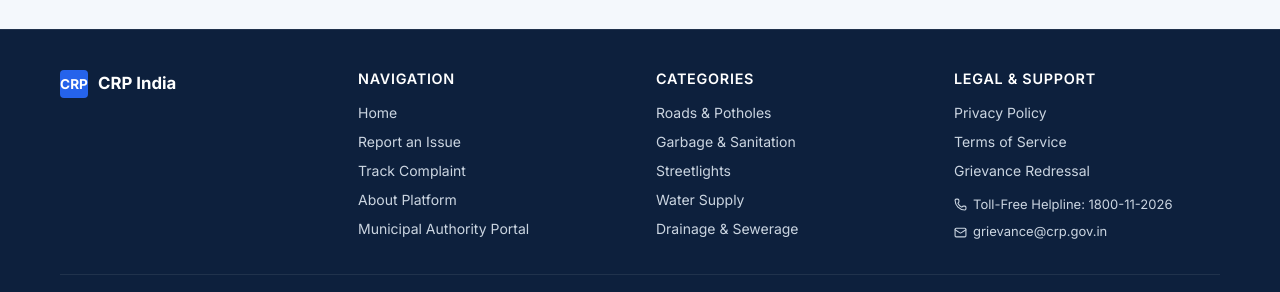
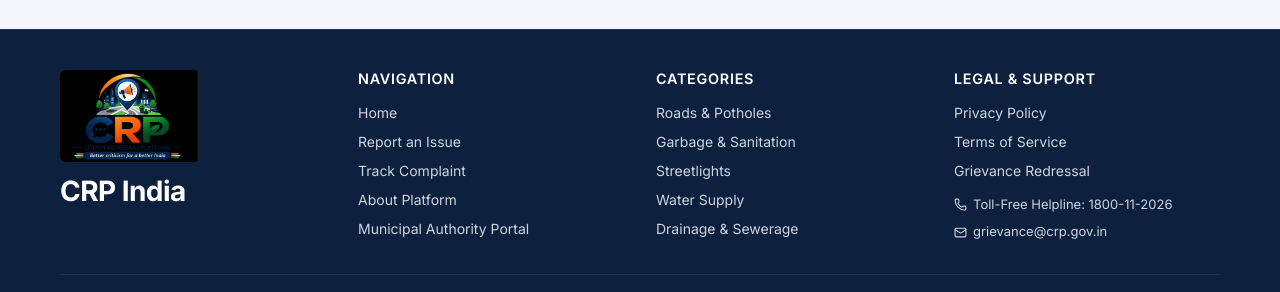
Before and after one commit to amankr28819-prog/CRP---India-NEW, a React (Vite) app in the folder frontend/: page /report/drainage in a window 1280 px wide. Shown: the part 1377-1669 px from the top of the page. Built offline with nearby package versions, Linux system fonts and the light colour scheme; no server answers.

Commit message:
Update footer branding: add new official CRP Citizen Redressal Platform logo and enlarged CRP India heading

```diff
--- a/frontend/src/components/Footer.jsx
+++ b/frontend/src/components/Footer.jsx
@@ -1,35 +1,38 @@
 import React from 'react';
 import { Link } from 'react-router-dom';
 import { Shield, Phone, Mail, MapPin } from 'lucide-react';
+import crpLogo from '../assets/crp-logo.png';
 
 export default function Footer() {
   return (
     <footer style={{ backgroundColor: 'var(--bg-footer)', color: 'var(--text-footer)', borderTop: '1px solid rgba(255, 255, 255, 0.08)', padding: '40px 0 24px 0', fontSize: '0.875rem' }}>
       <div className="container">
-        <div style={{ display: 'grid', gridTemplateColumns: 'repeat(auto-fit, minmax(200px, 1fr))', gap: '32px', marginBottom: '32px' }}>
-          {/* Section 1: CRP India */}
-          <div>
-            <div style={{ display: 'flex', alignItems: 'center', gap: '10px' }}>
-              <div
-                style={{
-                  width: '28px',
-                  height: '28px',
-                  backgroundColor: '#2563EB',
-                  borderRadius: '4px',
-                  display: 'flex',
-                  alignItems: 'center',
-                  justifyContent: 'center',
-                  color: '#FFFFFF',
-                  fontWeight: 700,
-                  fontSize: '0.85rem'
-                }}
-              >
-                CRP
-              </div>
-              <span style={{ fontWeight: 700, color: 'var(--text-footer-heading)', fontSize: '1.05rem' }}>
-                CRP India
-              </span>
-            </div>
+        <div style={{ display: 'grid', gridTemplateColumns: 'repeat(auto-fit, minmax(220px, 1fr))', gap: '32px', marginBottom: '32px', alignItems: 'start' }}>
+          {/* Section 1: CRP India Branding */}
+          <div style={{ display: 'flex', alignItems: 'center', gap: '14px', flexWrap: 'wrap' }}>
+            <img
+              src={crpLogo}
+              alt="CRP India Logo"
+              style={{
+                width: '140px',
+                maxWidth: '100%',
+                height: 'auto',
+                objectFit: 'contain',
+                borderRadius: '6px',
+                display: 'block'
+              }}
+            />
+            <span
+              style={{
+                fontWeight: 800,
+                color: 'var(--text-footer-heading)',
+                fontSize: '1.75rem',
+                letterSpacing: '-0.02em',
+                lineHeight: 1.1
+              }}
+            >
+              CRP India
+            </span>
           </div>
 
           {/* Section 2: Navigation */}
```
Also changed, not shown: frontend/public/crp-logo.png (added), frontend/src/assets/crp-logo.png (added).
